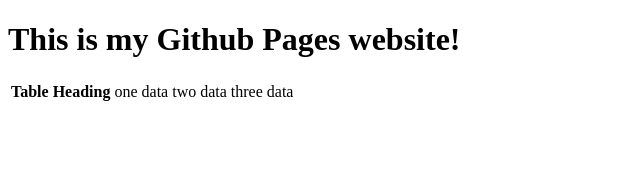
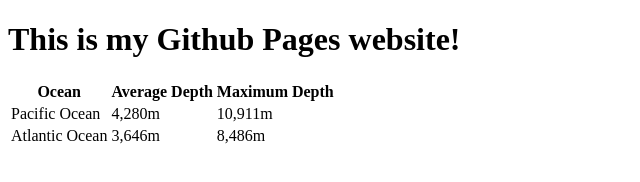
Before and after one commit to davidmtz98/davidmtz98.github.io, a plain HTML site: page index.html in a window 1280 px wide. Shown: the whole page, without its empty margins (0-640 px from the left). Drawn offline with Linux system fonts and the light colour scheme.

Commit message:
fix table

```diff
--- a/index.html
+++ b/index.html
@@ -8,15 +8,26 @@
     <body>
         <h1>This is my Github Pages website!</h1>
         <table>
-            <div>
-            <th>
-                Table Heading
-            </th>
-            </div>
-            <div>
-                <td>one data</td>
-                <td>two data</td>
-                <td>three data</td>
+            <thead>
+                <tr>
+                    <th>Ocean</th>
+                    <th>Average Depth</th>
+                    <th>Maximum Depth</th>
+                    </tr>
+                </thead>
+                <tbody>
+                    <tr>
+                        <td>Pacific Ocean</td>
+                        <td>4,280m</td>
+                        <td>10,911m</td>
+                    </tr>
+                    <tr>
+                        <td>Atlantic Ocean</td>
+                        <td>3,646m</td>
+                        <td>8,486m</td>
+                    </tr>
+                </tbody>
+            </table>
             </div>
         </table>
     </body>
```
